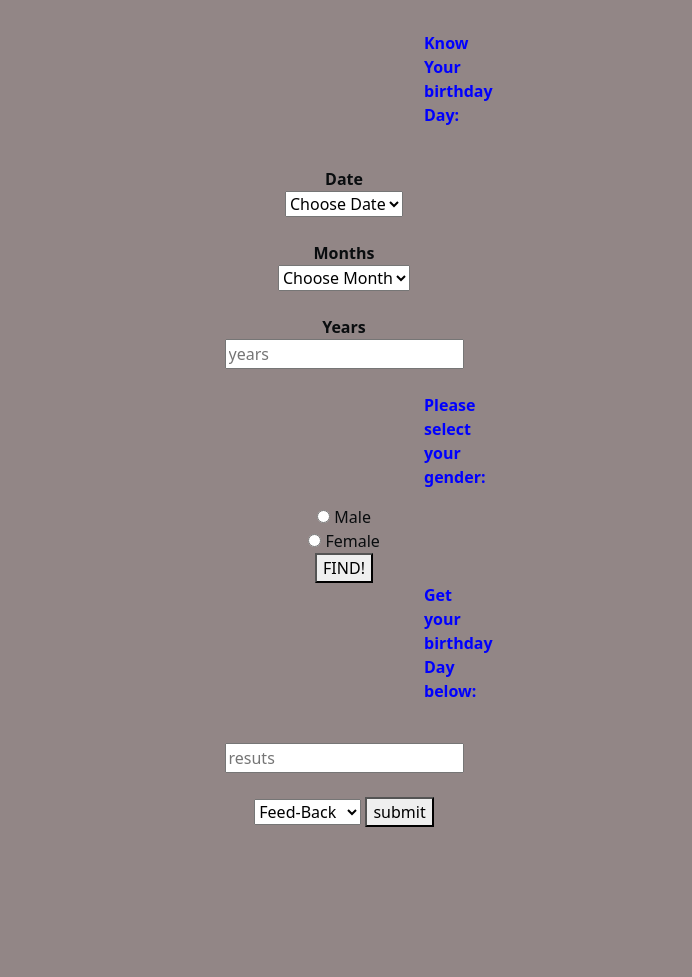
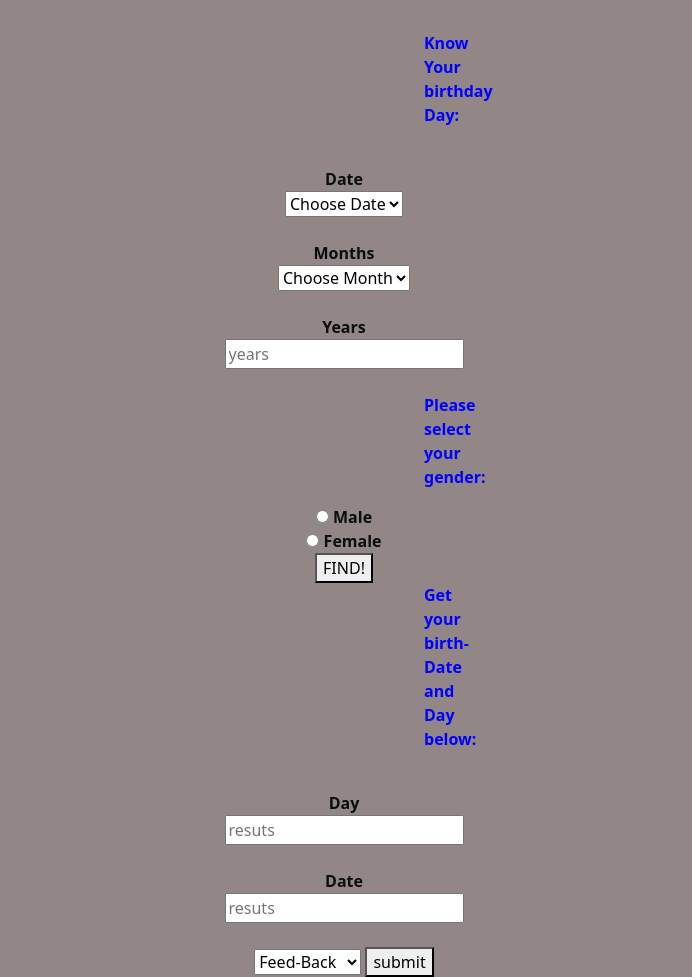
Before and after one commit to Jeanbede/birthday-calender, a plain HTML site: page index.html in a window 1280 px wide. Shown: the part 73-1050 px from the top of the page, without its empty margins (296-988 px from the left). Before the commit the page ends 900 px from the top, so only its background shows below. Drawn offline with Linux system fonts and the light colour scheme.

Commit message:
adding styles to my website

```diff
--- a/index.html
+++ b/index.html
@@ -77,18 +77,19 @@
         <p><strong>Please select your gender:</strong></p>
 
         <input type="radio" name="gender" id="male" value="male">
-        <label for="male">Male</label><br>
+        <label for="male"><strong>Male</strong></label><br>
         <input type="radio" name="gender" id="female"  value="female">
-        <label for="female">Female</label><br>
+        <label for="female"><strong>Female</strong></label><br>
 
 
     <button type="button" onclick="alert('My Birth Day!!!!')">FIND!</button>
 </form>
-<p><strong>Get your birthday Day below:</strong></p><br>
-
+<p><strong>Get your birth-Date and Day  below:</strong></p><br>
+<strong>Day</strong> <br>
 <input type="text" name="days" placeholder="resuts"><br><br>
 
-
+<strong>Date</strong><br>
+<input type="text" name="date" placeholder="resuts"><br><br>
 <select>
     <option value="1">Feed-Back</option>
     <option value="2">Satisfied !</option>
```
